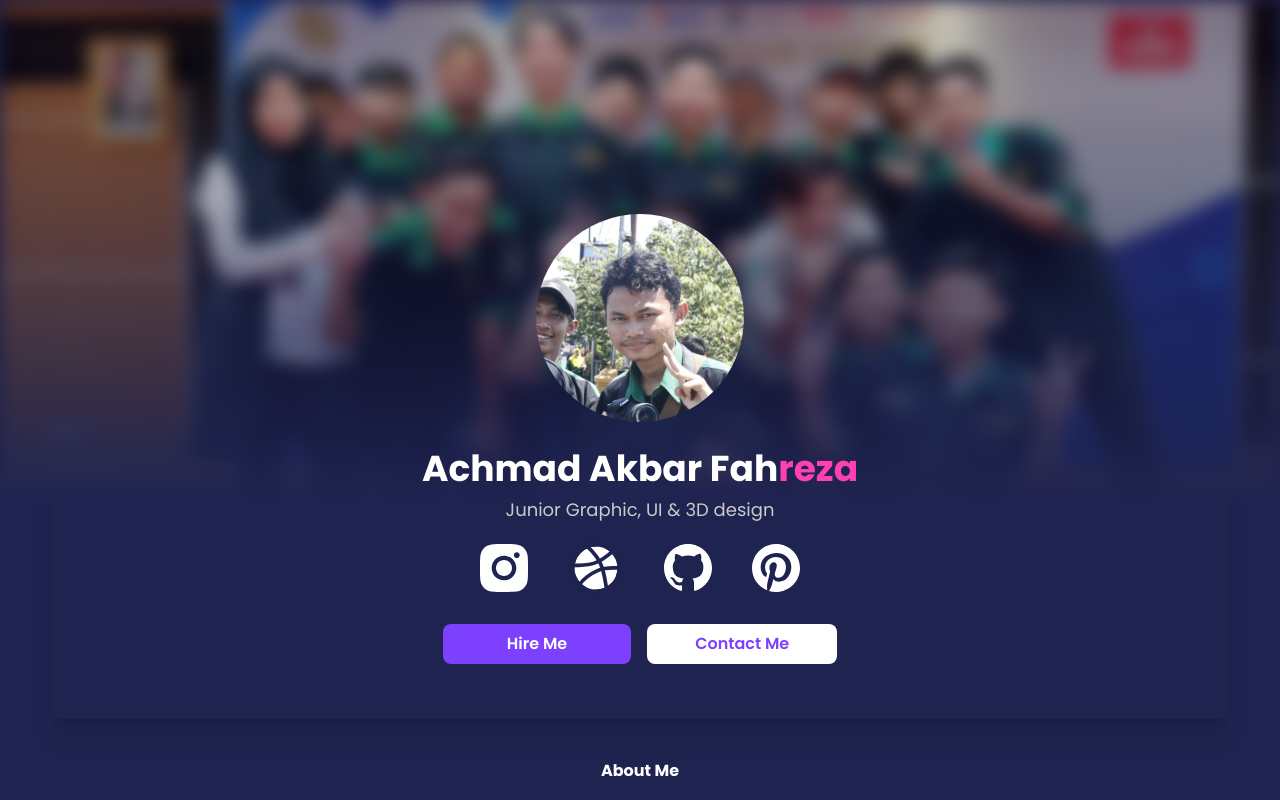
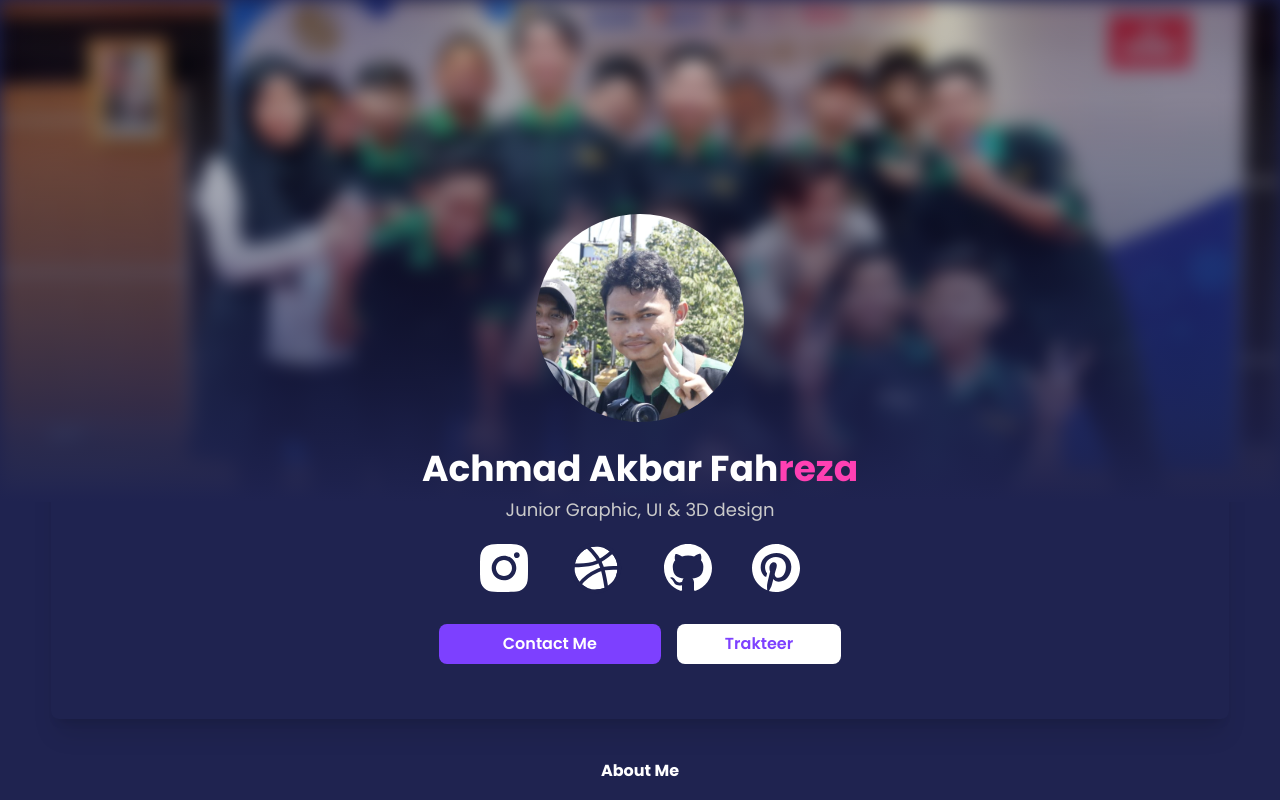
Before and after one commit to AkbarFahreza/Arzee, a Next.js app: page / in a window 1280 px wide. Shown: the top 800 px of the page. Built offline with nearby package versions, Linux system fonts and the light colour scheme.

Commit message:
add trakteer link

```diff
--- a/components/buttons.js
+++ b/components/buttons.js
@@ -2,8 +2,8 @@ export default function Buttons(){
     return(
         <div className="flex justify-center mt-5">
               <div className="flex flex-col lg:flex-row cursor-pointer">
-                <a className="my-2 lg:mx-2 rounded-lg py-2 px-16 font-semibold text-white align-middle bg-secondary hover:bg-aksen mx-auto" src="#">Hire Me</a>
-                <a className="my-2 lg:mx-2 rounded-lg py-2 px-12 font-semibold text-secondary bg-white hover:bg-aksen hover:text-white" src="#">Contact Me</a>
+                <a className="my-2 lg:mx-2 rounded-lg py-2 px-16 font-semibold text-white align-middle bg-secondary hover:bg-aksen mx-auto" href="#">Contact Me</a>
+                <a className="my-2 lg:mx-2 rounded-lg py-2 px-12 font-semibold text-secondary bg-white hover:bg-aksen hover:text-white" href="https://trakteer.id/Revii">Trakteer</a>
               </div>
             </div>
     )
--- a/pages/index.js
+++ b/pages/index.js
@@ -6,10 +6,10 @@ import Skills from "../components/skills";
 export default function Home() {
   return (
     <>
+      <div className="block -z-40 bg-base">
+        <img className="" src="./banner.svg"></img>
+      </div>
       <div className="bg-base font-Poppins">
-        <div className="block">
-          <img className="" src="./banner.svg"></img>
-        </div>
         <div className=" lg:-mt-72">
           <div className="container mx-auto lg:-mt-72">
             <div className="z-50">
```
